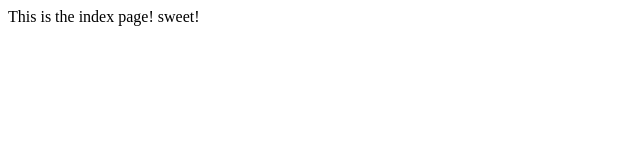
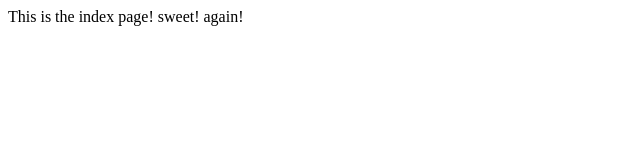
Before and after one commit to ViciousStitches/Cardinal-Tire-Site, a website: page index.html in a window 1280 px wide. Shown: the full height of the page, 0-640 px from the left. Drawn offline with Linux system fonts and the light colour scheme.

Commit message:
added line

```diff
--- a/index.html
+++ b/index.html
@@ -7,6 +7,6 @@
     <title>Cardinal Tire</title>
 </head>
 <body>
-    This is the index page! sweet!
+    This is the index page! sweet! again!
 </body>
 </html>
```
